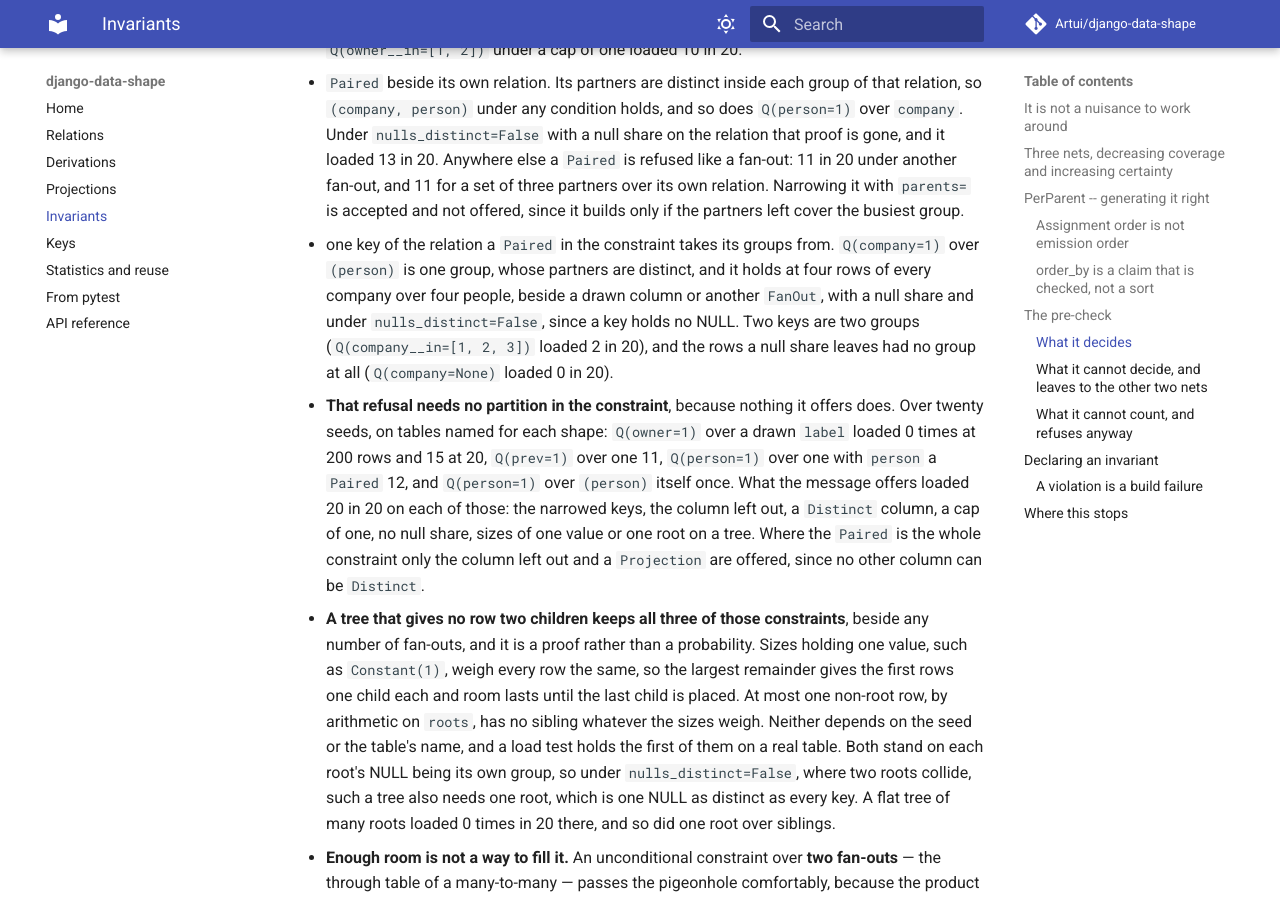
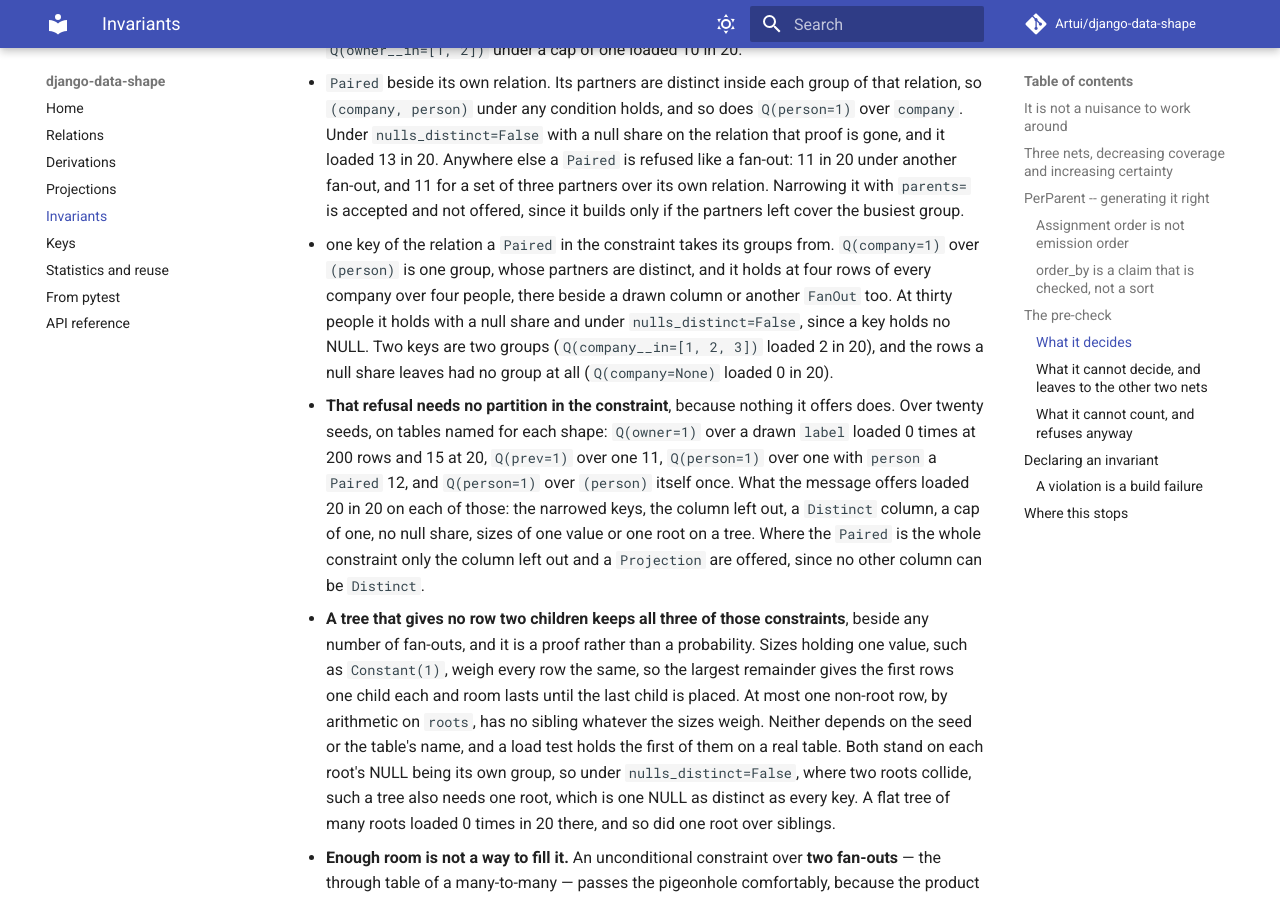
Before and after one commit to Artui/django-data-shape, an MkDocs documentation site: the page built from docs/invariants.md, in a window 1280 px wide and 900 px high, scrolled down 5807 px. Built offline with MkDocs 1.6.1 and Material for MkDocs 9.7.7, drawn with Linux system fonts in a browser that asks for light colours; comment, search, counter and statistics services are not loaded.

Commit message:
Say why two lines of the relation check hold no test of their own
Both mutants survive and neither changes an answer, so a reviewer rerunning them should
find the reason beside the code. The invariants page now says which sizes each pairing
case was loaded at.

Co-Authored-By: Claude Opus 5.5 <noreply@anthropic.com>

```diff
--- a/docs/invariants.md
+++ b/docs/invariants.md
@@ -258,9 +258,9 @@ how many companies there are.
     not offered, since it builds only if the partners left cover the busiest group.
   - one key of the relation a `Paired` in the constraint takes its groups from.
     `Q(company=1)` over `(person)` is one group, whose partners are distinct, and it holds
-    at four rows of every company over four people, beside a drawn column or another
-    `FanOut`, with a null share and under `nulls_distinct=False`, since a key holds no
-    NULL. Two keys are two groups (`Q(company__in=[1, 2, 3])` loaded 2 in 20), and the
+    at four rows of every company over four people, there beside a drawn column or another
+    `FanOut` too. At thirty people it holds with a null share and under
+    `nulls_distinct=False`, since a key holds no NULL. Two keys are two groups (`Q(company__in=[1, 2, 3])` loaded 2 in 20), and the
     rows a null share leaves had no group at all (`Q(company=None)` loaded 0 in 20).
 - **That refusal needs no partition in the constraint**, because nothing it offers does.
   Over twenty seeds, on tables named for each shape: `Q(owner=1)` over a drawn `label`
```
Also changed, not shown: 1 other file.
